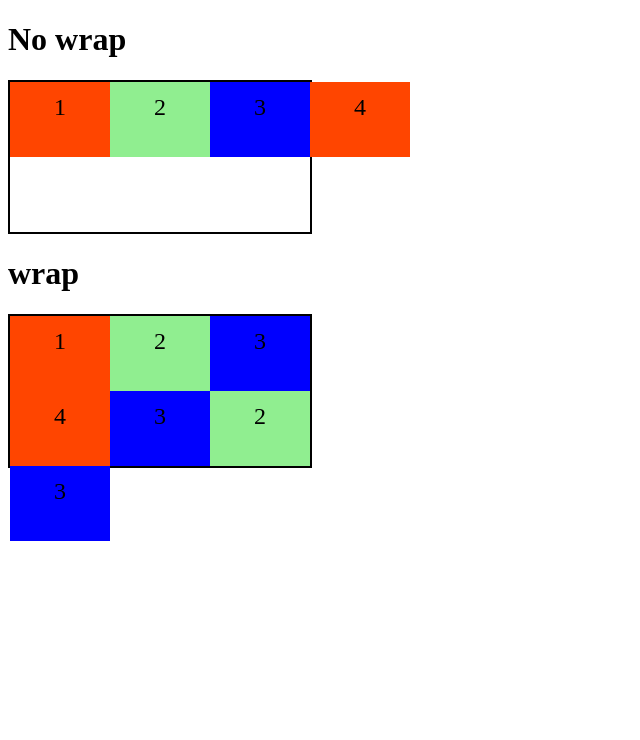
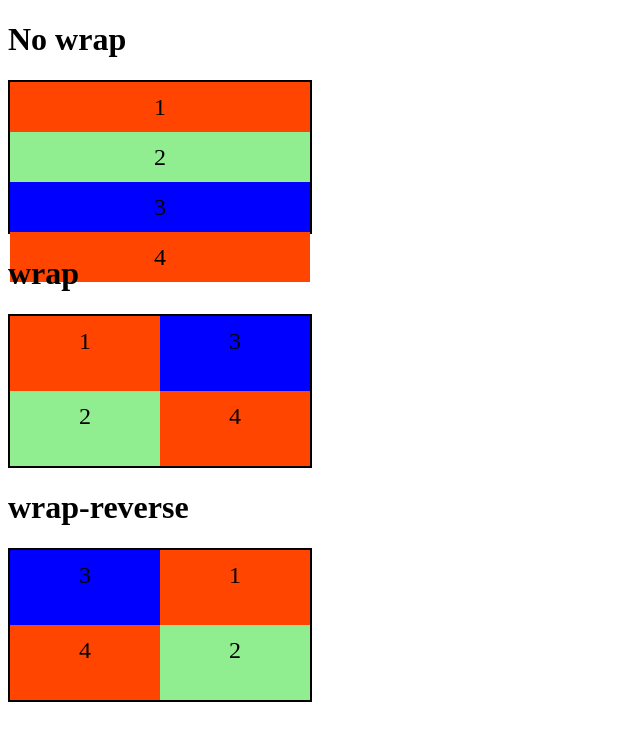
Before and after one commit to ShivamMiguel/CursoFlexBox, a plain HTML site: page flex-wrap.html in a window 1280 px wide. Shown: the whole page, without its empty margins (0-640 px from the left). Drawn offline with Linux system fonts and the light colour scheme.

Commit message:
flex flow

```diff
--- a/flex-wrap.html
+++ b/flex-wrap.html
@@ -12,12 +12,13 @@
             height: 150px;
             border: 2px solid black;
             max-width: 300px;
+            flex-direction: column;
         }
         .item{
             font-size: 24px;
             height: 50%;
             text-align: center;
-            width: 100px;
+
             line-height: 50px;
             min-width: 100px;
         }
@@ -27,6 +28,9 @@
 
         .wrap{
             flex-wrap: wrap;
+        }
+        .wrap-reverse{
+            flex-wrap: wrap-reverse;
         }
 
         .blue{
@@ -57,9 +61,15 @@
             <div class="item green">2</div>
             <div class="item blue">3</div>
             <div class="item orange">4</div>
-            <div class="item blue">3</div>
+
+        </div>
+         <h1>wrap-reverse</h1>
+        <div class="flex-container wrap wrap-reverse">
+            <div class="item orange">1</div>
             <div class="item green">2</div>
             <div class="item blue">3</div>
+            <div class="item orange">4</div>
+
         </div>
     </body>
 
```
Also changed, not shown: flex-flow.html (added).
